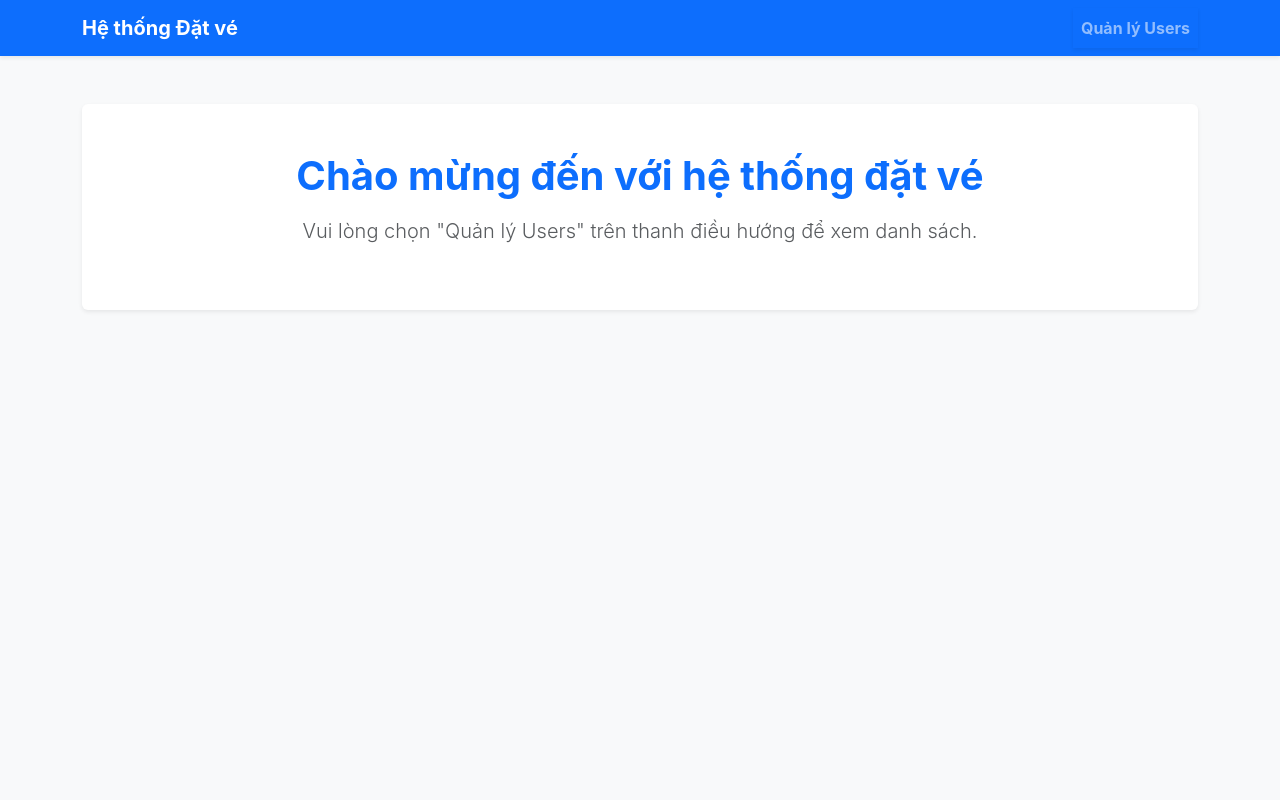
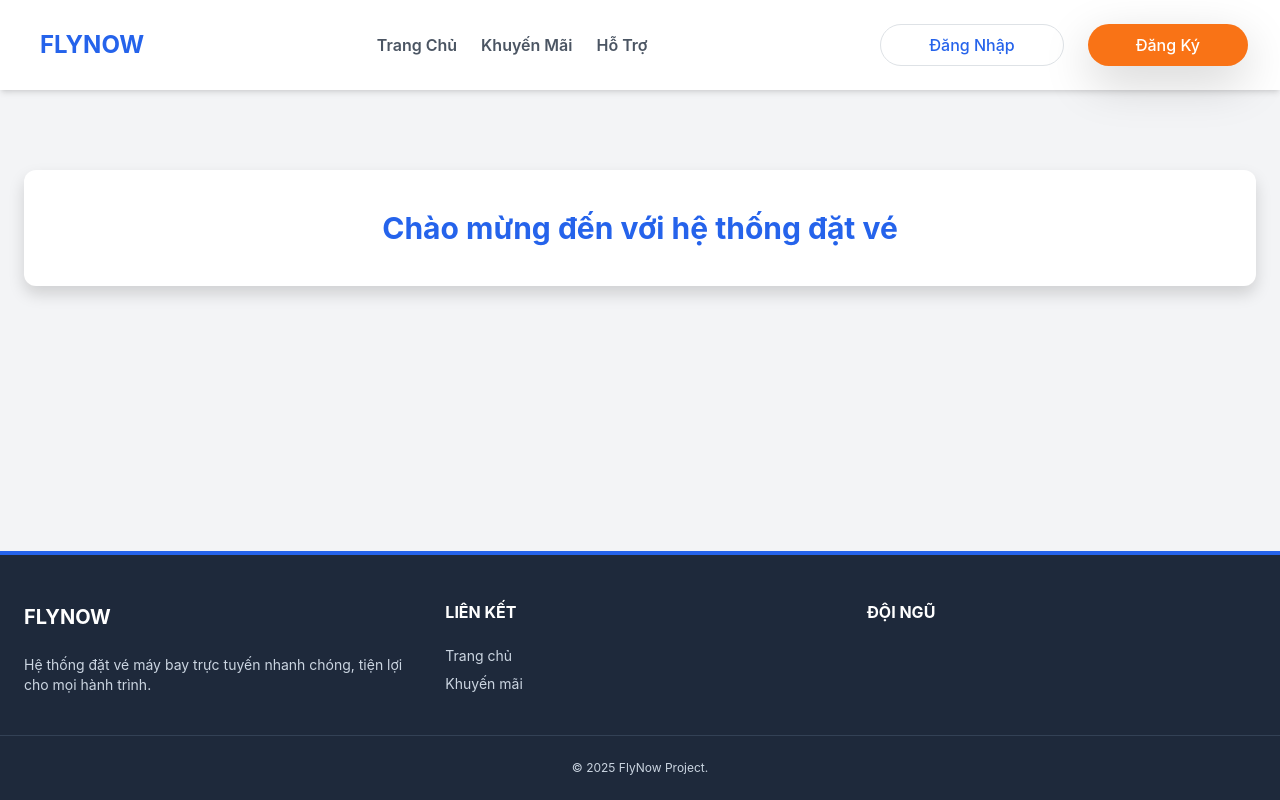
Before and after one commit to iatnav222/BookingFlightTicket-Frontend, a React (Create React App) app: page / in a window 1280 px wide. Built offline with nearby package versions, Linux system fonts and the light colour scheme.

Commit message:
Add footer, header

```diff
--- a/src/App.css
+++ b/src/App.css
@@ -1,38 +1,3 @@
 .App {
   text-align: center;
 }
-
-.App-logo {
-  height: 40vmin;
-  pointer-events: none;
-}
-
-@media (prefers-reduced-motion: no-preference) {
-  .App-logo {
-    animation: App-logo-spin infinite 20s linear;
-  }
-}
-
-.App-header {
-  background-color: #282c34;
-  min-height: 100vh;
-  display: flex;
-  flex-direction: column;
-  align-items: center;
-  justify-content: center;
-  font-size: calc(10px + 2vmin);
-  color: white;
-}
-
-.App-link {
-  color: #61dafb;
-}
-
-@keyframes App-logo-spin {
-  from {
-    transform: rotate(0deg);
-  }
-  to {
-    transform: rotate(360deg);
-  }
-}
--- a/src/App.js
+++ b/src/App.js
@@ -1,37 +1,30 @@
 import './App.css';
 import Users from './Users';
-import { BrowserRouter as Router, Routes, Route, Link } from 'react-router-dom';
+import Header from './components/Header';
+import Footer from './components/Footer';
+import { BrowserRouter as Router, Routes, Route } from 'react-router-dom';
 
 function App() {
   return (
     <Router>
-      <div className="App bg-light min-vh-100">
-        <nav className="navbar navbar-expand-lg navbar-dark bg-primary shadow-sm">
-          <div className="container">
-            <Link className="navbar-brand fw-bold" to="/">Hệ thống Đặt vé</Link>
-            <div className="collapse navbar-collapse">
-              <ul className="navbar-nav ms-auto">
-                <li className="nav-item fw-bold shadow-sm">
-                  <Link className="nav-link btn btn-outline-dark border-0" to="/users">
-                    Quản lý Users
-                  </Link>
-                </li>
-              </ul>
-            </div>
-          </div>
-        </nav>
+      <div className="flex flex-col min-h-screen bg-gray-100">
+        <Header />
 
-        <div className="container mt-5">
+        <main className="flex-grow container mx-auto px-4 mt-10">
           <Routes>
             <Route path="/users" element={<Users />} />
             <Route path="/" element={
-              <div className="text-center mt-5 p-5 bg-white shadow-sm rounded">
-                <h1 className="text-primary fw-bold">Chào mừng đến với hệ thống đặt vé</h1>
-                <p className="lead text-muted mt-3">Vui lòng chọn "Quản lý Users" trên thanh điều hướng để xem danh sách.</p>
+              <div className="text-center mt-10 p-10 bg-white shadow rounded-xl">
+                <h1 className="text-3xl font-bold text-blue-600">
+                  Chào mừng đến với hệ thống đặt vé
+                </h1>
+
               </div>
             } />
           </Routes>
-        </div>
+        </main>
+
+        <Footer />
       </div>
     </Router>
   );
--- /dev/null
+++ b/src/components/Footer.jsx
@@ -0,0 +1,33 @@
+import React from 'react';
+
+const Footer = () => {
+  return (
+    <footer className="bg-slate-800 text-slate-300 pt-12 pb-6 border-t-4 border-blue-600">
+      <div className="max-w-7xl mx-auto px-6 grid grid-cols-1 md:grid-cols-3 gap-8">
+        <div>
+          <h2 className="text-white text-xl font-bold mb-4 uppercase">
+            <a href="/" className="hover:text-blue-400 transition">FlyNow
+            </a>
+            </h2>
+          <p className="text-sm">Hệ thống đặt vé máy bay trực tuyến nhanh chóng, tiện lợi cho mọi hành trình.</p>
+        </div>
+        <div>
+          <h3 className="text-white font-bold mb-4 uppercase">Liên kết</h3>
+          <ul className="space-y-2 text-sm">
+            <li><a href="/" className="hover:text-blue-400 transition">Trang chủ</a></li>
+            <li><a href="/khuyen-mai" className="hover:text-blue-400 transition">Khuyến mãi</a></li>
+          </ul>
+        </div>
+        <div>
+          <h3 className="text-white font-bold mb-4 uppercase">Đội ngũ</h3>
+
+        </div>
+      </div>
+      <div className="text-center mt-10 text-xs border-t border-slate-700 pt-4">
+        © 2025 FlyNow Project.
+      </div>
+    </footer>
+  );
+};
+
+export default Footer;
--- /dev/null
+++ b/src/components/Header.jsx
@@ -0,0 +1,25 @@
+import React from 'react';
+import { Link } from 'react-router-dom'; // 1. Import Link từ react-router-dom
+
+const Header = () => {
+  return (
+    <header className="bg-white shadow-md sticky top-0 z-50 py-4 px-8 flex justify-between items-center">
+
+      <Link to="/" className="text-2xl font-bold text-blue-600 flex items-center">
+        <i className="fas fa-paper-plane mr-2"></i> FLYNOW
+      </Link>
+
+      <nav className="hidden md:flex gap-6 font-semibold text-gray-600">
+        <a href="/" className="hover:text-blue-600 transition">Trang Chủ</a>
+        <a href="/khuyen-mai" className="hover:text-blue-600 transition">Khuyến Mãi</a>
+        <a href="/ho-tro" className="hover:text-blue-600 transition">Hỗ Trợ</a>
+      </nav>
+      <div className="flex gap-4">
+        <button className="px-5 py-2 border border-blue-600 text-blue-600 rounded-full font-medium hover:bg-blue-600 hover:text-white transition">Đăng Nhập</button>
+        <button className="px-5 py-2 bg-orange-500 text-white rounded-full font-medium shadow-lg hover:bg-orange-600 transition">Đăng Ký</button>
+      </div>
+    </header>
+  );
+};
+
+export default Header;
--- a/src/index.js
+++ b/src/index.js
@@ -11,7 +11,4 @@ root.render(
   </React.StrictMode>
 );
 
-// If you want to start measuring performance in your app, pass a function
-// to log results (for example: reportWebVitals(console.log))
-// or send to an analytics endpoint. Learn more: https://bit.ly/CRA-vitals
 reportWebVitals();
--- /dev/null
+++ b/tailwind.config.js
@@ -0,0 +1,15 @@
+/** @type {import('tailwindcss').Config} */
+module.exports = {
+  content: [
+    "./src/**/*.{js,jsx,ts,tsx}",
+  ],
+  theme: {
+    extend: {
+      colors: {
+        'brand-blue': '#007bff',
+        'brand-orange': '#ff5e1f',
+      }
+    },
+  },
+  plugins: [],
+}
```
Also changed, not shown: package.json (+6 -1 lines), src/Users.js (+78 -80 lines), src/index.css (+6 -4 lines), 1 other file (tests, documents, lock files or other folders).
